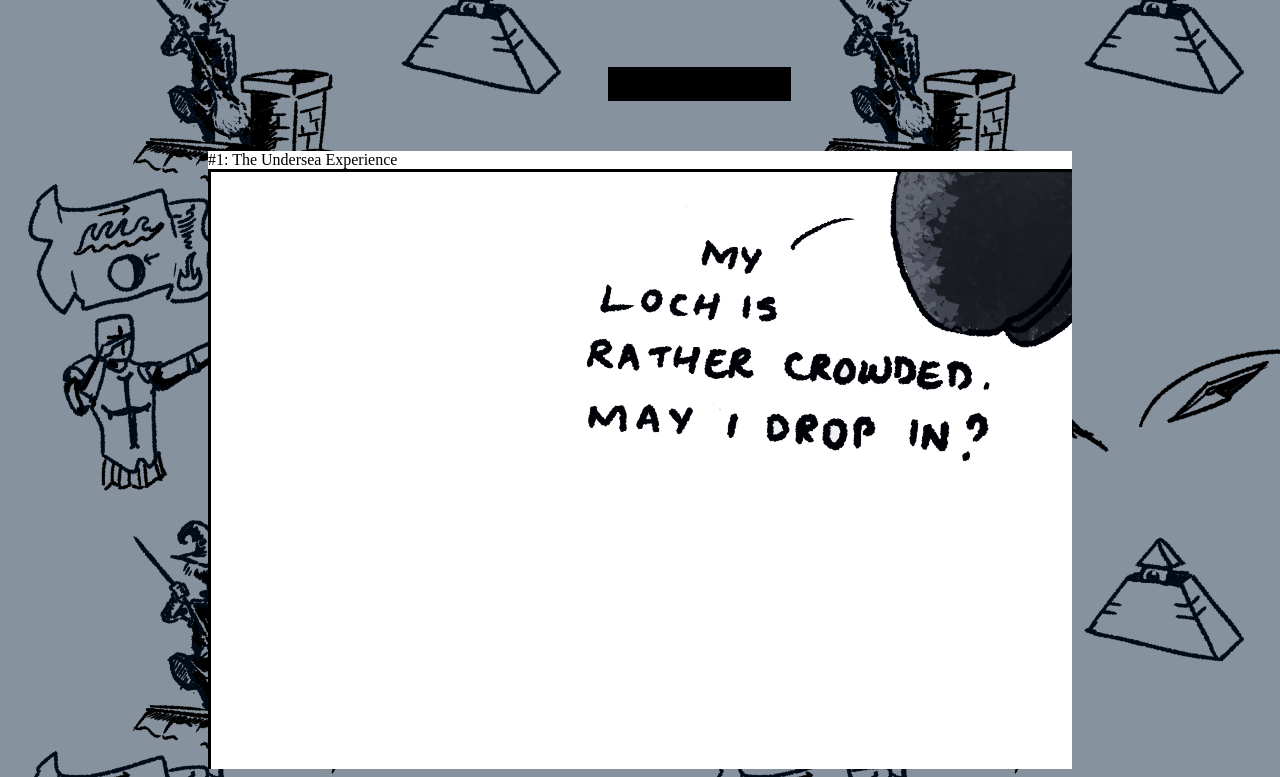
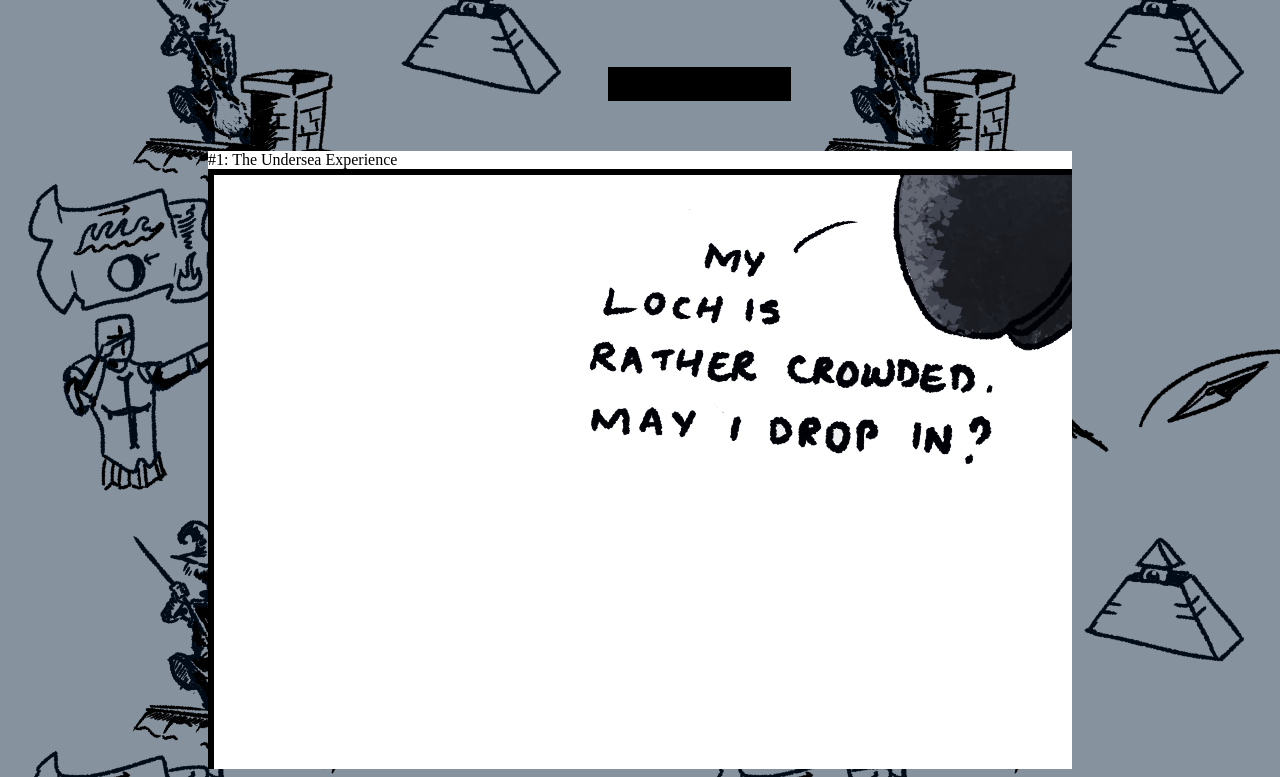
Before and after one commit to unbegat/unbegat, a plain HTML site: page index.htm in a window 1280 px wide. Shown: the part 76-853 px from the top of the page. Drawn offline with Linux system fonts and the light colour scheme.

Commit message:
Update index.htm

```diff
--- a/index.htm
+++ b/index.htm
@@ -18,7 +18,7 @@
 	<div id="Comic">
 		#1: The Undersea Experience<br>
 		<div id="canvas" style="max-width: 4620; max-height: 600px; overflow: scroll; ">
-				<canvas width="3900px" height="1200px" id="floornet" style="border:3px solid #000000;"></canvas>
+				<canvas width="3900px" height="1200px" id="floornet" style="border:6px solid #000000;"></canvas>
 		</div>
 	</div>
 
```
